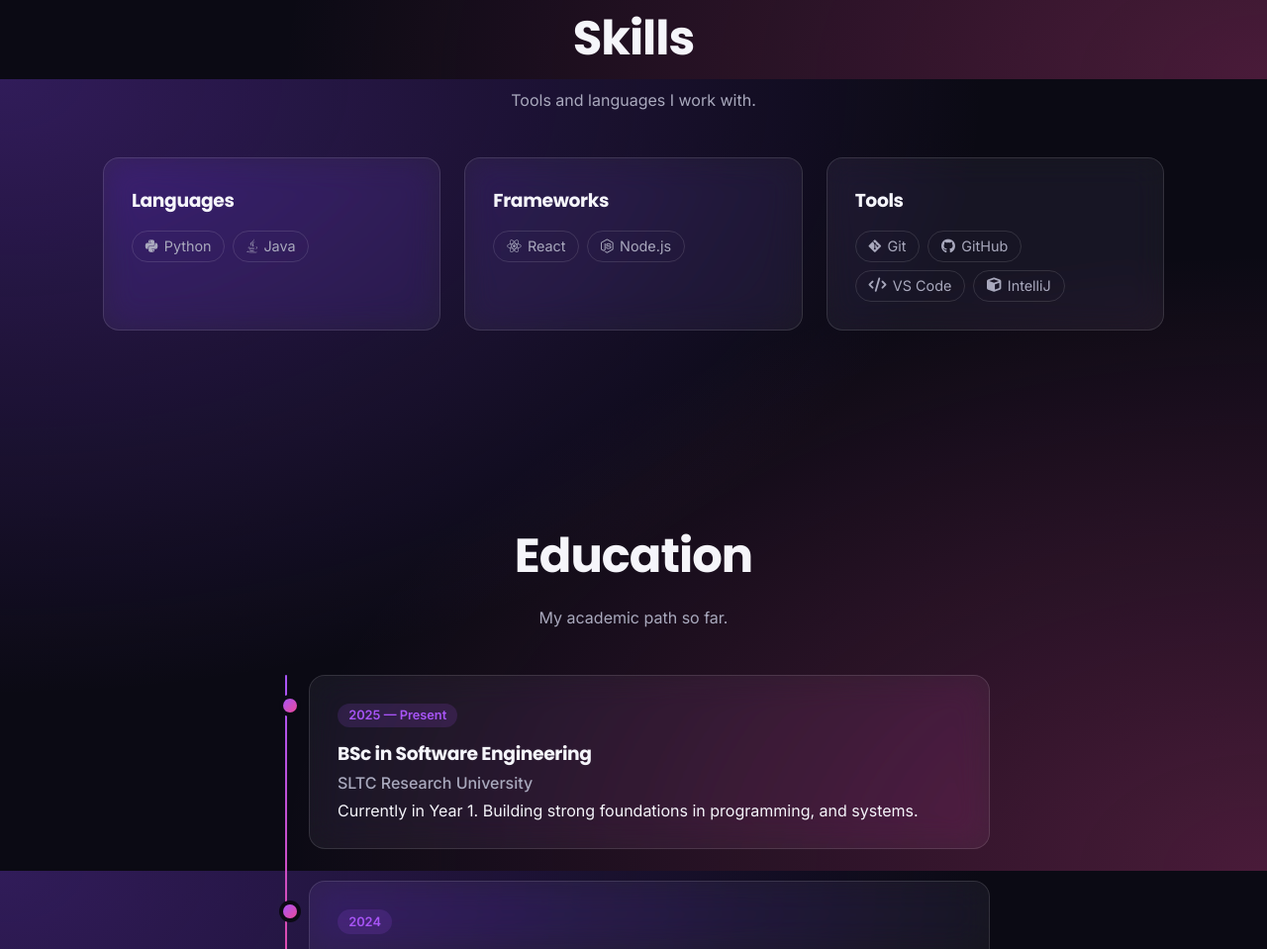
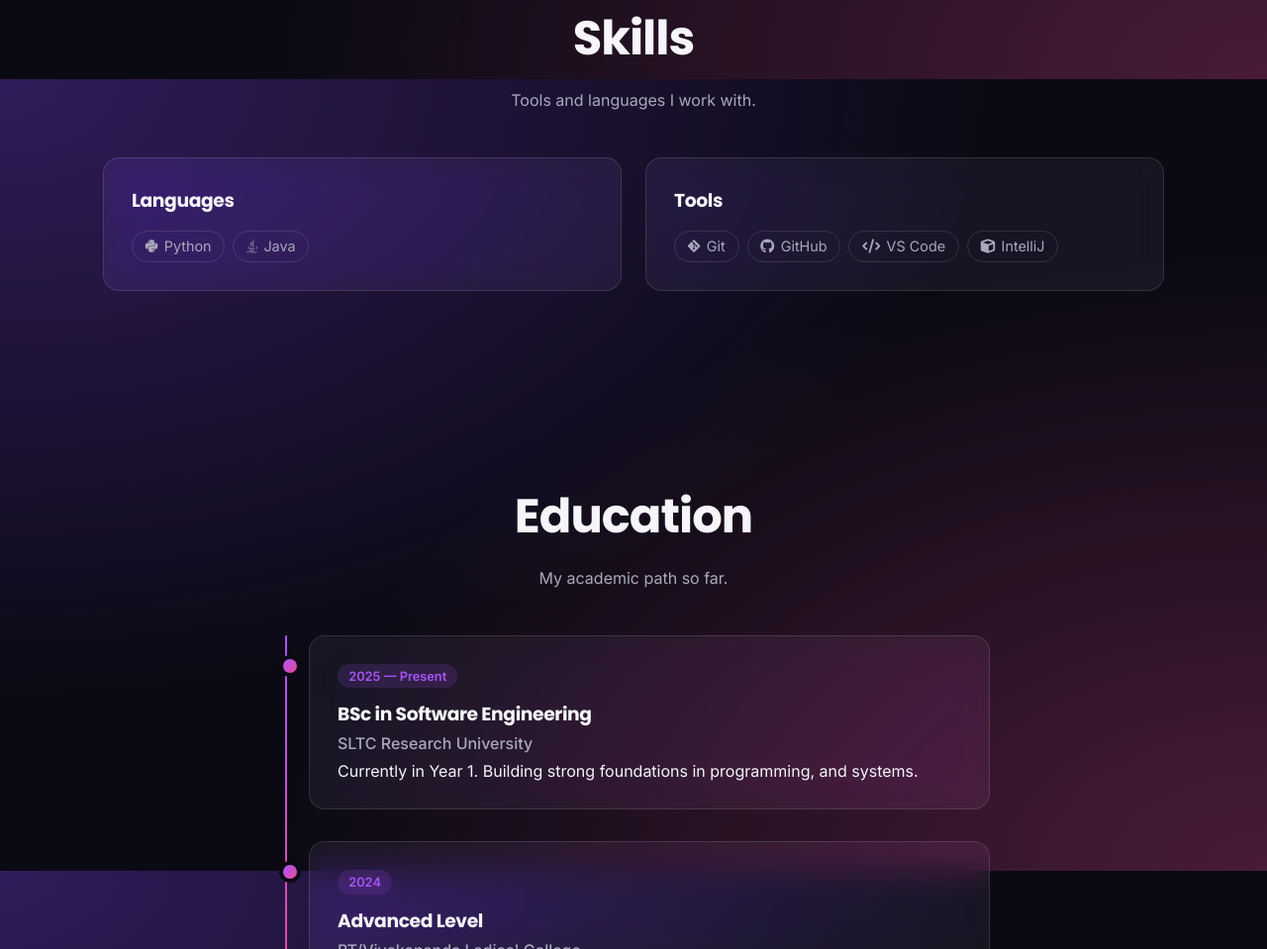
Before and after one commit to Nijanthini/my-Portfolio-, a plain HTML site: page index.html in a window 1280 px wide. Shown: the part 1520-2479 px from the top of the page at 99% size. Drawn offline with Linux system fonts and the light colour scheme.

Commit message:
Update index.html

```diff
--- a/index.html
+++ b/index.html
@@ -93,13 +93,6 @@ I believe the best way to learn is to ship projects and share the process. I'm c
             <ul class="chips">
               <li><i class="fa-brands fa-python"></i> Python</li>
               <li><i class="fa-brands fa-java"></i> Java</li>
-            </ul>
-          </div>
-          <div class="glass card reveal">
-            <h3>Frameworks</h3>
-            <ul class="chips">
-              <li><i class="fa-brands fa-react"></i> React</li>
-              <li><i class="fa-brands fa-node-js"></i> Node.js</li>
             </ul>
           </div>
           <div class="glass card reveal">
```
